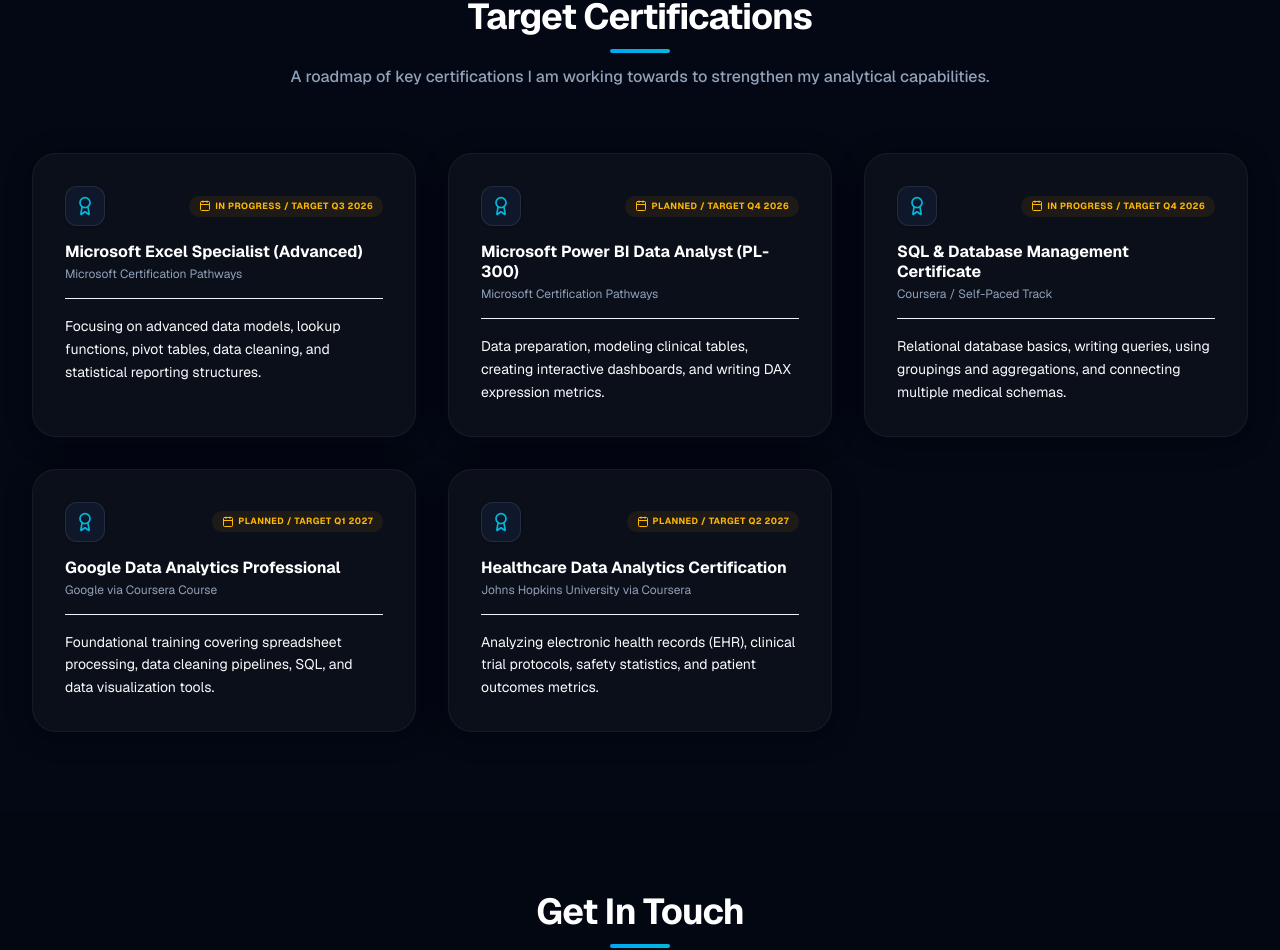
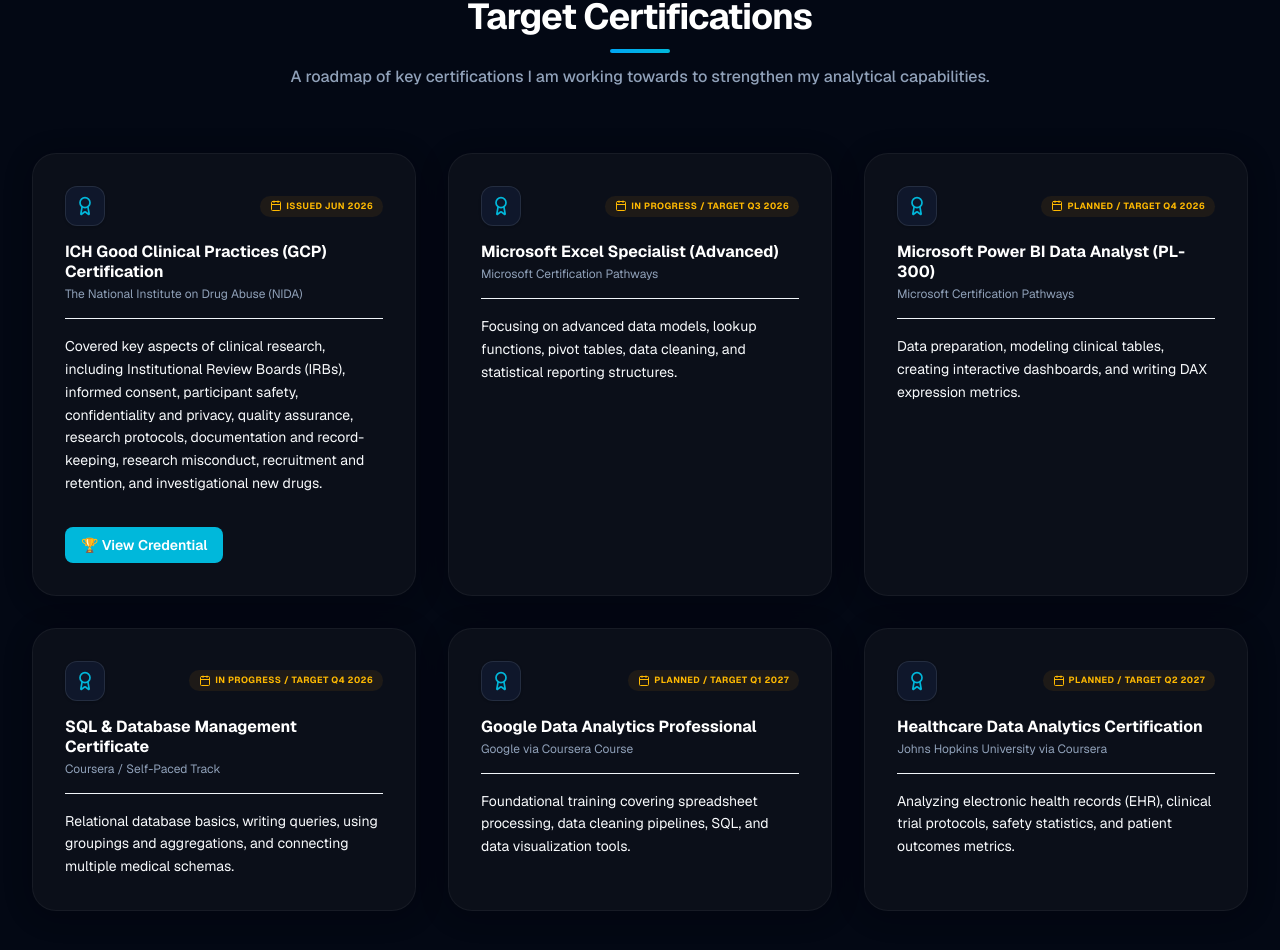
Before and after one commit to VipinPrajapati22/Vipin_Portfolio, a Next.js app: page / in a window 1280 px wide. Shown: the part 6886-7836 px from the top of the page. Built offline with nearby package versions, Linux system fonts and the light colour scheme.

Commit message:
certificate

```diff
--- a/src/components/Certifications.tsx
+++ b/src/components/Certifications.tsx
@@ -4,7 +4,20 @@ import { motion } from "framer-motion";
 import { Award, Calendar } from "lucide-react";
 
 export default function Certifications() {
-  const certifications = [
+  const certifications: {
+  title: string;
+  issuer: string;
+  status: string;
+  description: string;
+  certificateUrl?: string;
+}[] = [
+    {
+      title: "ICH Good Clinical Practices (GCP) Certification",
+      issuer: "The National Institute on Drug Abuse (NIDA)",
+      status: "Issued Jun 2026",
+      certificateUrl: "/certificates/ich-gcp-certificate.pdf",
+      description: "Covered key aspects of clinical research, including Institutional Review Boards (IRBs), informed consent, participant safety, confidentiality and privacy, quality assurance, research protocols, documentation and record-keeping, research misconduct, recruitment and retention, and investigational new drugs."
+    },
     {
       title: "Microsoft Excel Specialist (Advanced)",
       issuer: "Microsoft Certification Pathways",
@@ -103,6 +116,16 @@ export default function Certifications() {
                 <p className="text-sm text-slate-550 dark:text-slate-450 leading-relaxed border-t border-solid border-slate-100 dark:border-slate-850 pt-4 font-sans">
                   {cert.description}
                 </p>
+                {cert.certificateUrl && (
+  <a
+    href={cert.certificateUrl}
+    target="_blank"
+    rel="noopener noreferrer"
+    className="inline-block mt-4 px-4 py-2 rounded-lg bg-cyan-500 text-white text-sm font-semibold hover:bg-cyan-600 transition"
+  >
+    🏆 View Credential
+  </a>
+)}
               </div>
             </motion.div>
           ))}
```
Also changed, not shown: 1 other file (tests, documents, lock files or other folders).
